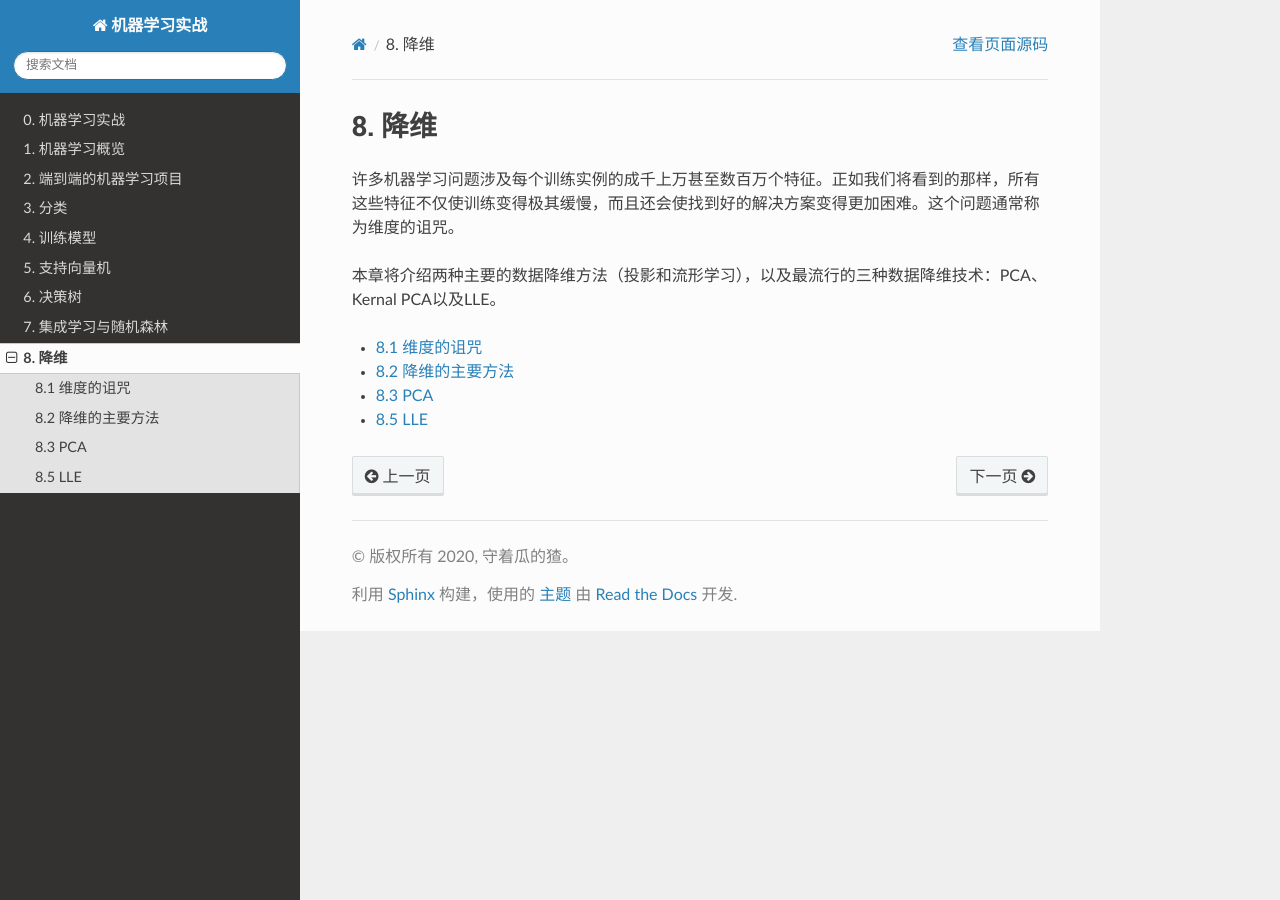
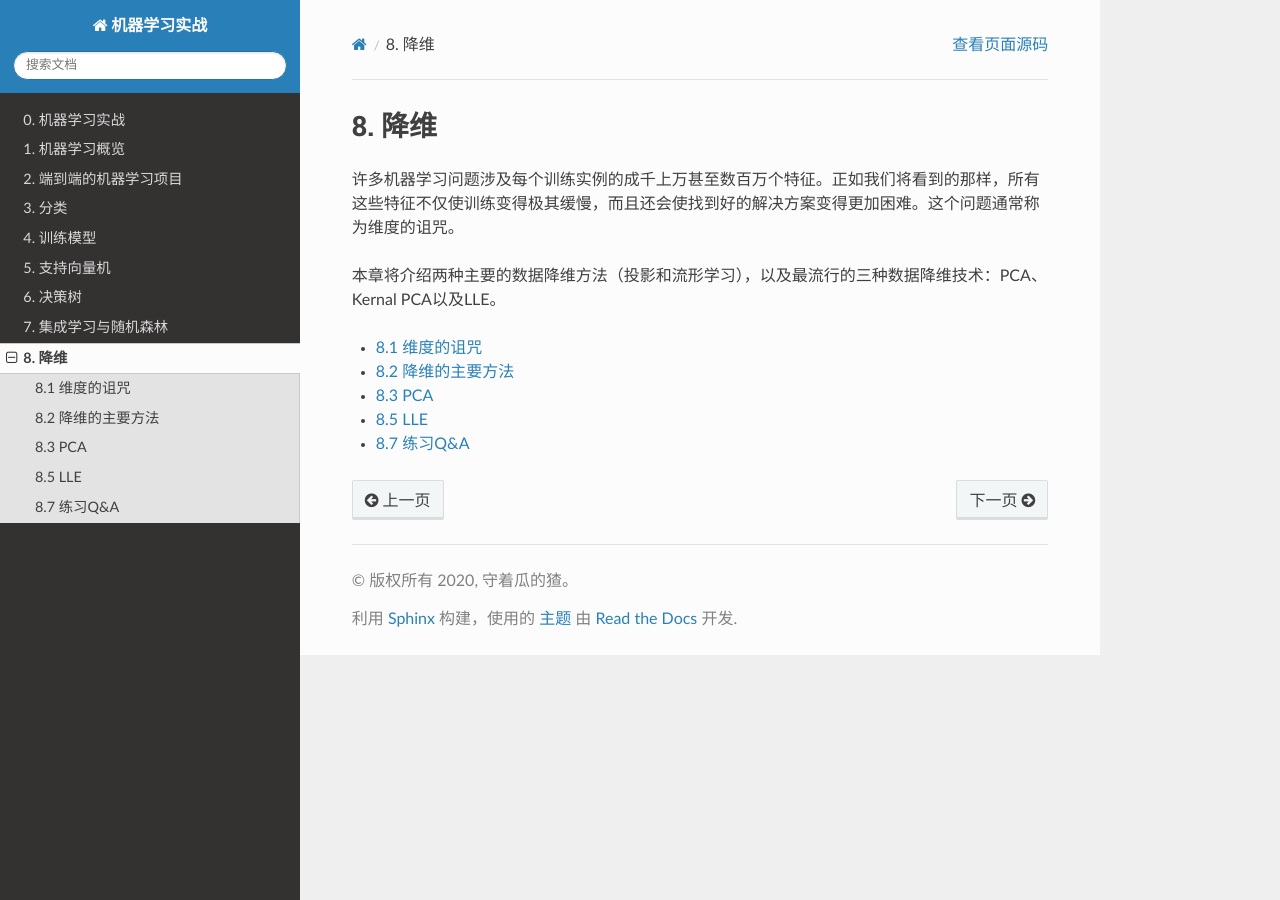
Before and after one commit to ShawnZhang31/ml-handson, a Sphinx documentation site: the page built from docs/source/chapter8/index.rst, in a window 1280 px wide. Built offline with Sphinx 7.4.7 and the Read the Docs theme 2.0.0, drawn with Linux system fonts in a browser that asks for light colours; formulas are drawn with MathJax 3; pages that are not in the unit, such as notebooks, are missing from menus.

Commit message:
docs: add chapter 8-7 1-8

```diff
--- a/docs/source/chapter8/index.rst
+++ b/docs/source/chapter8/index.rst
@@ -14,3 +14,4 @@
    8-4_kene_PCA.ipynb
    8-5_LLE.ipynb
    8-6_other_reduce.ipynb
+   8-7_exercise_qa.ipynb
```
Also changed, not shown: docs/source/chapter8/8-7_exercise_qa.ipynb (added).
